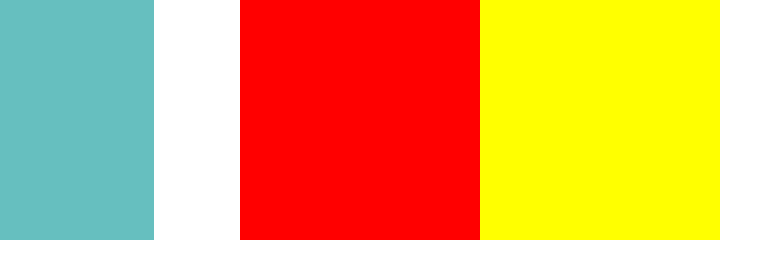
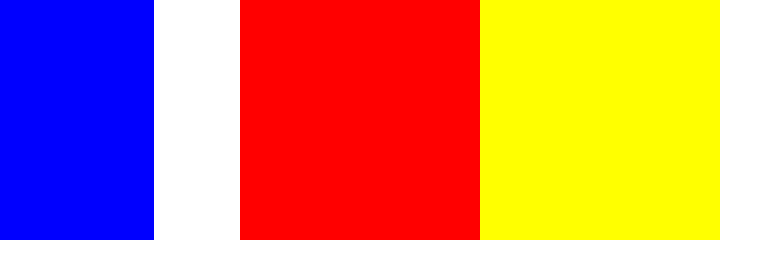
Before and after one commit to RajiPooranam/box-model-exercise2, a plain HTML site: page index.html in a window 1280 px wide. Shown: the whole page, without its empty margins (0-783 px from the left). Drawn offline with Linux system fonts and the light colour scheme.

Commit message:
Update boxmodel_style2.css

```diff
--- a/boxmodel_style2.css
+++ b/boxmodel_style2.css
@@ -1,5 +1,5 @@
 .first-container{
-	background-color: #66bfbf;
+	background-color: blue;
 	height: 200px;
 	width: 200px;
 	padding: 20px;
```
